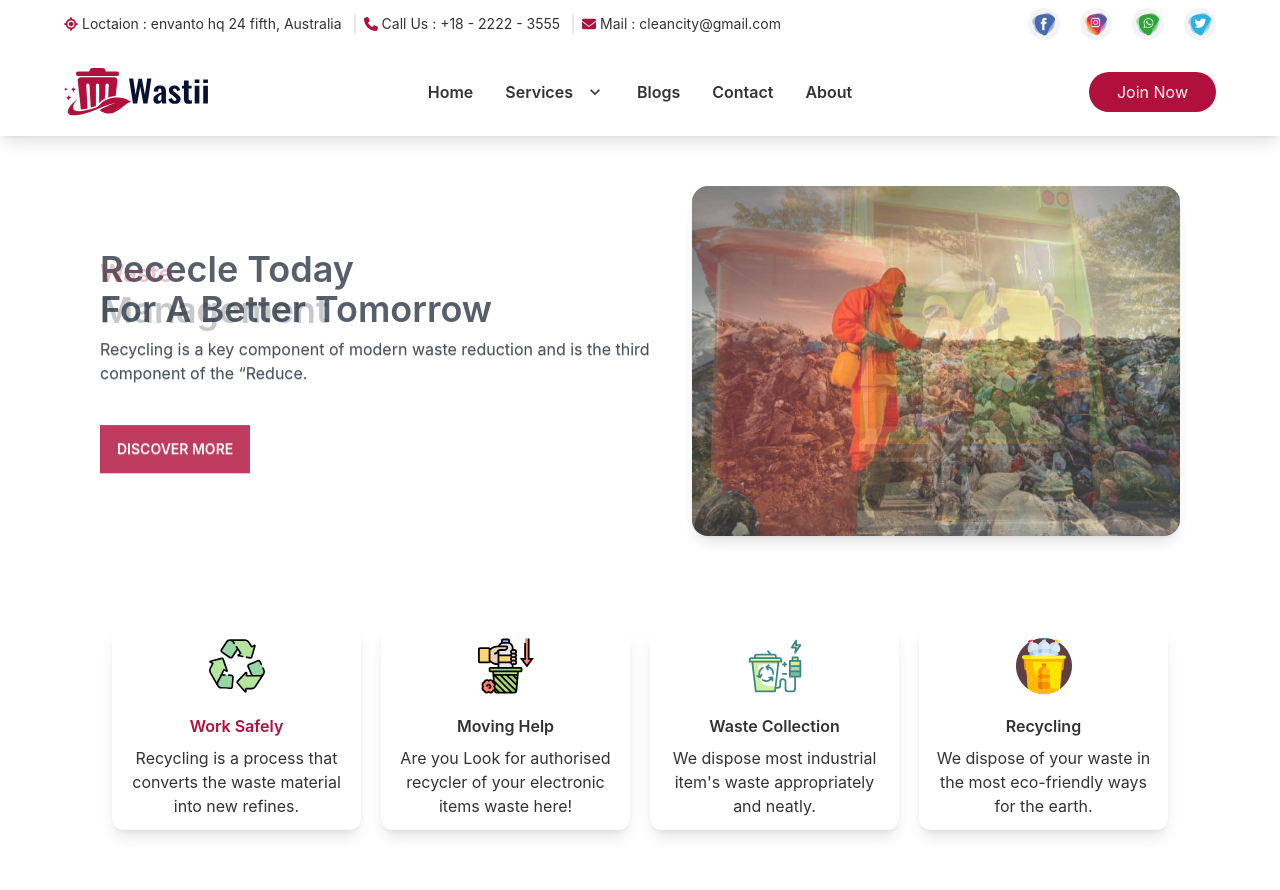
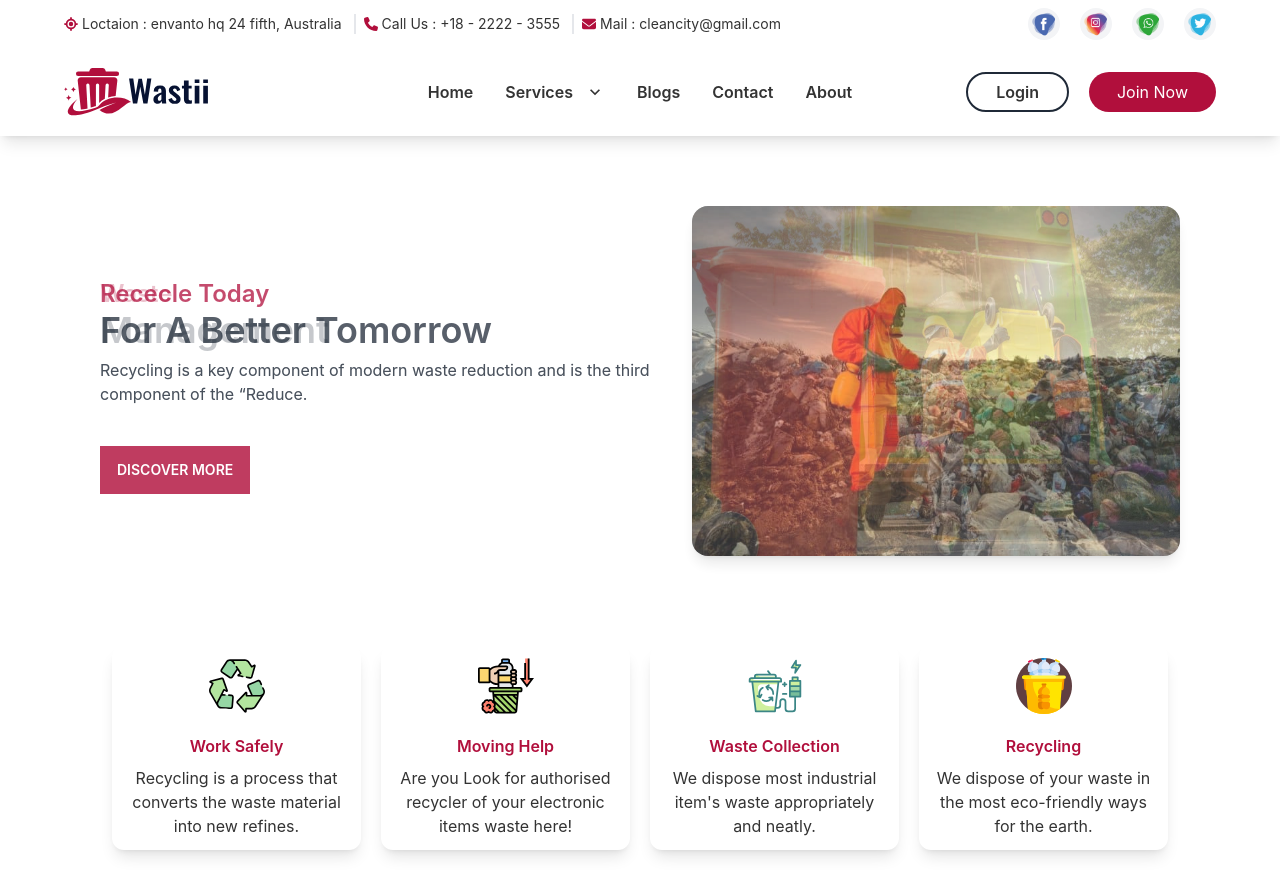
Before and after one commit to sayemhossain/clean-city, a React (Create React App) app: page / in a window 1280 px wide. Built offline with nearby package versions, Linux system fonts and the light colour scheme.

Commit message:
new code added

```diff
--- a/src/pages/Home/Branding/Branding.js
+++ b/src/pages/Home/Branding/Branding.js
@@ -20,7 +20,9 @@ const Branding = () => {
         </div>
         <div className="text-center shadow-lg rounded-xl p-3">
           <img className="w-14 mx-auto" src={photo2} alt="" />
-          <h2 className="mt-5 mb-2 font-semibold">Moving Help</h2>
+          <h2 className="mt-5 mb-2 font-semibold text-secondary">
+            Moving Help
+          </h2>
           <p>
             Are you Look for authorised recycler of your electronic items waste
             here!
@@ -28,14 +30,16 @@ const Branding = () => {
         </div>
         <div className="text-center shadow-lg rounded-xl p-3">
           <img className="w-14 mx-auto" src={photo3} alt="" />
-          <h2 className="mt-5 mb-2 font-semibold">Waste Collection</h2>
+          <h2 className="mt-5 mb-2 font-semibold text-secondary">
+            Waste Collection
+          </h2>
           <p>
             We dispose most industrial item's waste appropriately and neatly.
           </p>
         </div>
         <div className="text-center shadow-lg rounded-xl p-3">
           <img className="w-14 mx-auto " src={photo4} alt="" />
-          <h2 className="mt-5 mb-2 font-semibold">Recycling</h2>
+          <h2 className="mt-5 mb-2 font-semibold text-secondary">Recycling</h2>
           <p>
             We dispose of your waste in the most eco-friendly ways for the
             earth.
--- a/src/pages/Home/HomeBanner/HomeBanner.js
+++ b/src/pages/Home/HomeBanner/HomeBanner.js
@@ -19,15 +19,15 @@ const HomeBanner = () => {
     cssEase: "linear",
   };
   return (
-    <div className="md:px-20 max-w-[1440px] mx-auto">
+    <div className="md:px-20 max-w-[1440px] mx-auto mt-5">
       <div>
         <Slider {...settings}>
           <div className="md:px-5">
             <div className="md:flex justify-between h-[450px] items-center text-gray-800 gap-5">
               <div>
                 <h1 className="text-4xl mb-2 font-semibold">
-                  <span className="">Rececle Today</span> <br /> For A Better
-                  Tomorrow
+                  <span className="text-2xl text-secondary">Rececle Today</span>{" "}
+                  <br /> For A Better Tomorrow
                 </h1>
                 <p>
                   Recycling is a key component of modern waste reduction and is
--- a/src/shared/Navbar/Navbar.js
+++ b/src/shared/Navbar/Navbar.js
@@ -104,7 +104,12 @@ const Navbar = () => {
           </ul>
         </div>
         <div class="navbar-end">
-          <a class="bg-secondary text-white rounded-full py-2 px-7">Join Now</a>
+          <a class="border-2 border-gray-800 rounded-full py-1.5 px-7 hidden md:block mr-5 font-semibold hover:bg-secondary hover:text-white duration-300 hover:border-secondary hover:cursor-pointer">
+            Login
+          </a>
+          <a class="bg-secondary text-white rounded-full py-2 px-7 hover:cursor-pointer">
+            Join Now
+          </a>
         </div>
       </div>
     </div>
```
